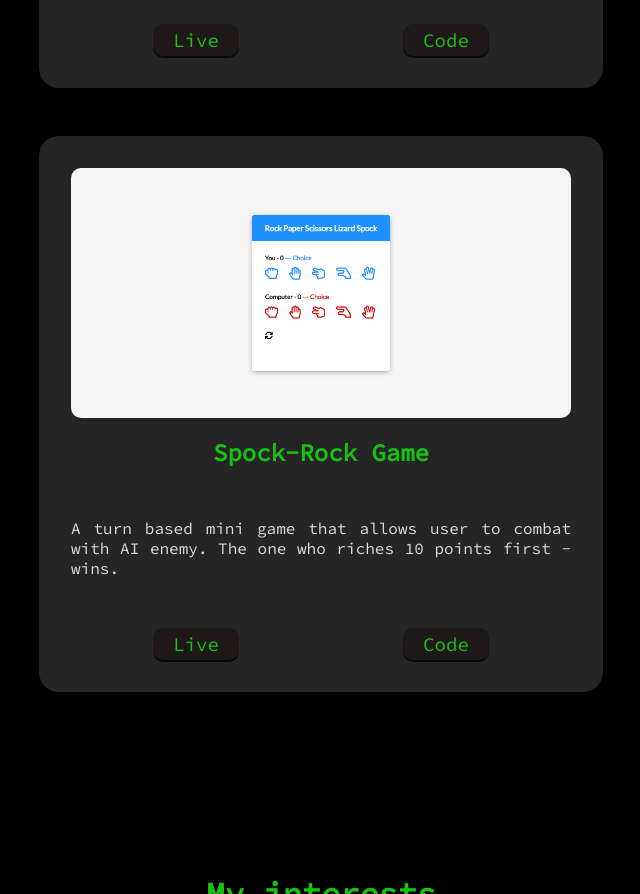
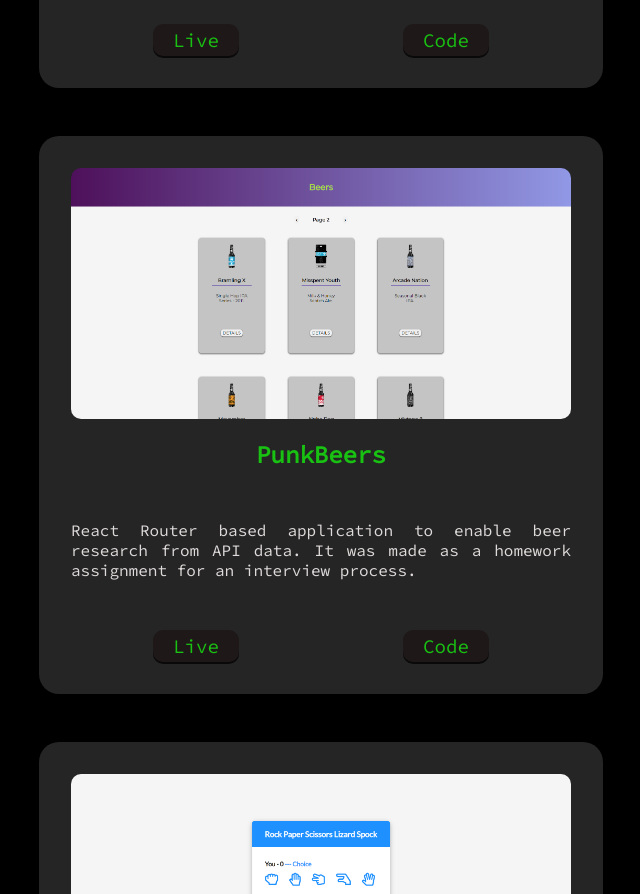
Before and after one commit to ddmuzyk/dmuzyka, a React (Create React App) app: page / in a window 1280 px wide. Shown: the part 2400-3294 px from the top of the page, without its empty margins (319-959 px from the left). Built offline with nearby package versions, Linux system fonts and the light colour scheme.

Commit message:
add punkbeers project

```diff
--- a/src/App.js
+++ b/src/App.js
@@ -54,14 +54,14 @@
     }
 
     return (
-        <div className='components'>
+        <main className='components'>
             <Navbar handleClick={handleClick}/>
             <Introduction handleClick={handleClick}/>
             <Skills/>
             <Works/>
             <Hobbies/>
             <Contact/>
-        </div>
+        </main>
     )
 }
 
--- a/src/components/Skills/Skills.css
+++ b/src/components/Skills/Skills.css
@@ -10,6 +10,7 @@
 .skillsTitle {
   color: var(--green-font);
   text-align: center;
+  font-size: 2em;
 }
 
 .skillIcons {
--- a/src/components/Skills/Skills.js
+++ b/src/components/Skills/Skills.js
@@ -6,7 +6,7 @@
 
 const Skills = () => {
   return (
-      <div id="skills" className="skills">
+      <section id="skills" className="skills">
           <h1 className="skillsTitle">Skills</h1>
           <div className="skillIcons">
               <div id="iconskill">
@@ -64,7 +64,7 @@
                 <TypeScriptLogo/>
               </div>
           </div>
-      </div>
+      </section>
   )
 }
 
--- a/src/components/Works/subWorks/Project/Project.jsx
+++ b/src/components/Works/subWorks/Project/Project.jsx
@@ -8,8 +8,8 @@
       <h2 className="project-title">{title}</h2>
       <p className="project-description">{description}</p>
       <div className="project-btns-container">
-        <a href={live} className="project-btn">Live</a>
-        <a href={code} className="project-btn">Code</a>
+        <a href={live} target="_blank" rel="noreferrer" className="project-btn">Live</a>
+        <a href={code} target="_blank" rel="noreferrer" className="project-btn">Code</a>
       </div>
     </div>
   )
--- a/src/components/Works/subWorks/projects/projects.js
+++ b/src/components/Works/subWorks/projects/projects.js
@@ -1,5 +1,6 @@
 import pokesearch from '../../../../imgs/pokesearch.png' ;
-import spock from '../../../../imgs/spock-rock.png'
+import spock from '../../../../imgs/spock-rock.png';
+import punkbeers from '../../../../imgs/punkbeers.png';
 
 const projects = [
   {
@@ -10,12 +11,19 @@
     code: 'https://github.com/ddmuzyk/PokeSearch'
   },
   {
+    title: 'PunkBeers',
+    description: 'React Router based application to enable beer research from API data. It was made as a homework assignment for an interview process. ',
+    img: punkbeers,
+    live: 'https://punkbeers.onrender.com/',
+    code: 'https://github.com/ddmuzyk/punkbeers'
+  },
+  {
     title: 'Spock-Rock Game',
     description: 'A turn based mini game that allows user to combat with AI enemy. The one who riches 10 points first - wins.',
     img: spock,
     live: 'https://ddmuzyk.github.io/spock-rock-papers-scissors-lizard/',
     code: 'https://github.com/ddmuzyk/spock-rock-papers-scissors-lizard'
-  }
+  },
 ]
 
 export default projects;
```
Also changed, not shown: src/imgs/punkbeers.png (added).
